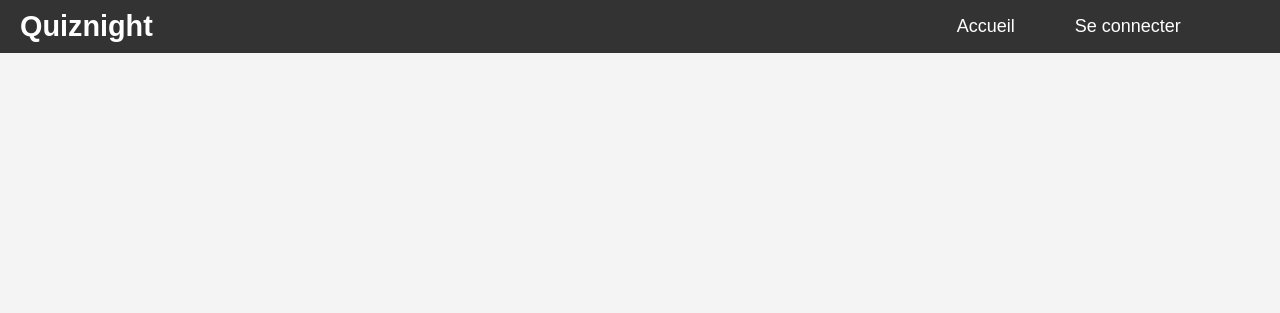
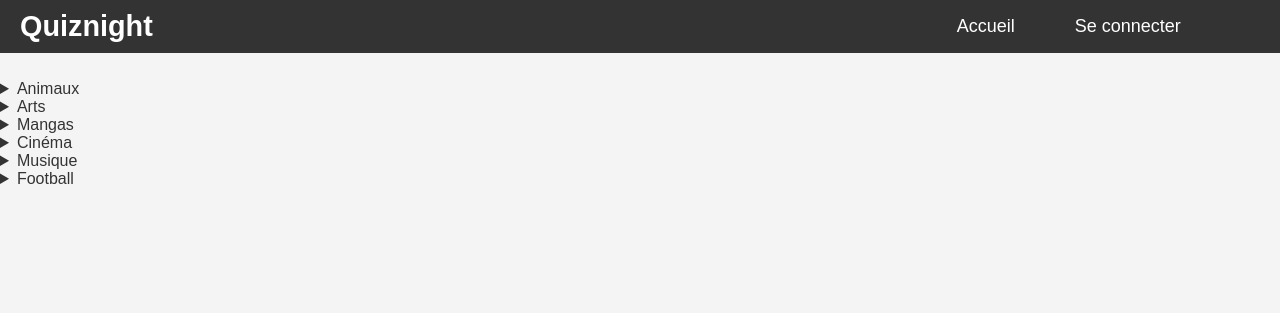
Before and after one commit to sonia-khorsi/quiznight, a PHP site: page / in a window 1280 px wide. Shown: the top 313 px of the page. Run offline with PHP 8.4, Linux system fonts and the light colour scheme.

Commit message:
premier commit anissa

```diff
--- a/index.html
+++ b/index.html
@@ -16,5 +16,31 @@
             <li><a href="connexion.html">Se connecter</a></li>
         </ul>
     </nav>
+   <div class="themes">
+        <details>
+            <summary>Animaux</summary>
+                <h2>test</h2>
+        </details>
+        <details>
+            <summary>Arts</summary>
+                <h2>test</h2>
+        </details>
+        <details>
+            <summary>Mangas</summary>
+                <h2>test</h2>
+        </details>
+        <details>
+            <summary>Cinéma</summary>
+                <h2>test</h2>
+        </details>
+        <details>
+            <summary>Musique</summary>
+                <h2>test</h2>
+        </details>
+        <details>
+            <summary>Football</summary>
+                <h2>test</h2>
+        </details>
+    </div>
 </body>
 </html>
--- a/styles.css
+++ b/styles.css
@@ -151,3 +151,6 @@
   nav {
     display: flex;
   }
+  .themes {
+    margin-top: 80px;
+  }
```
